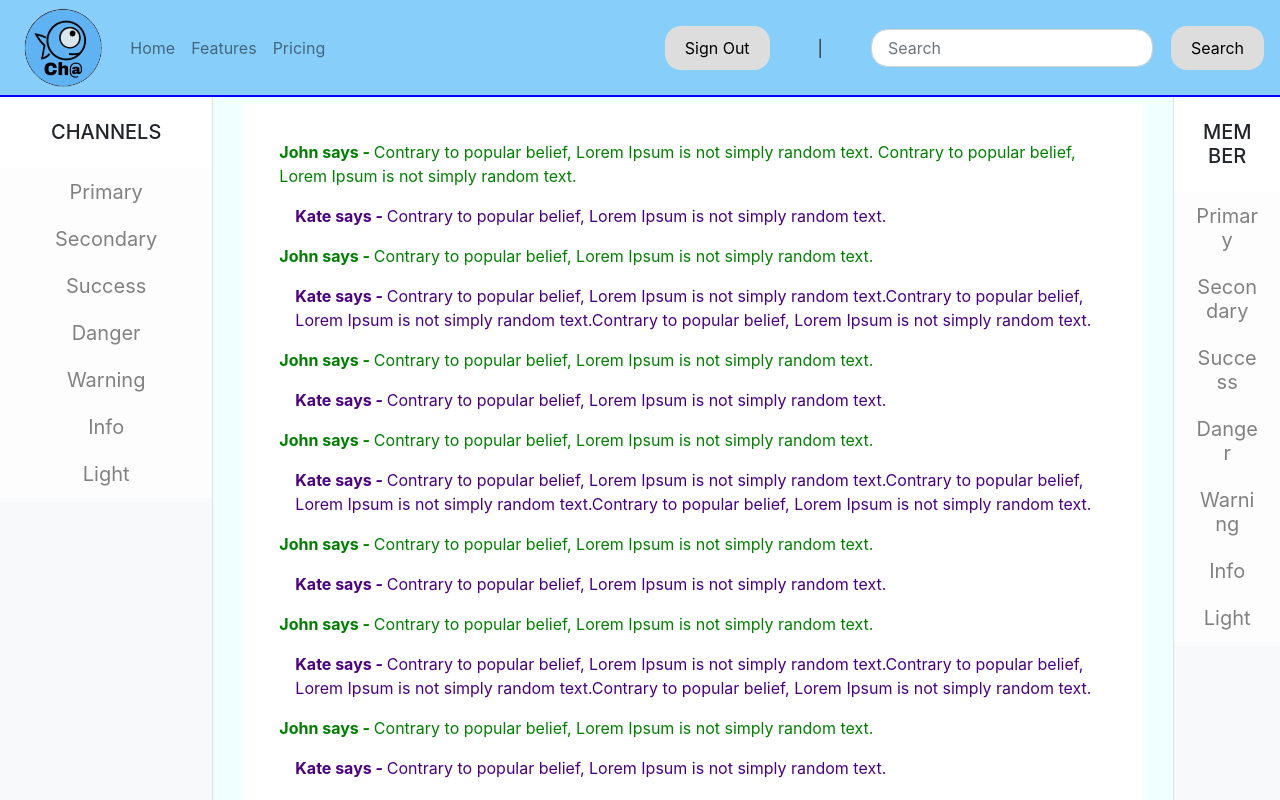
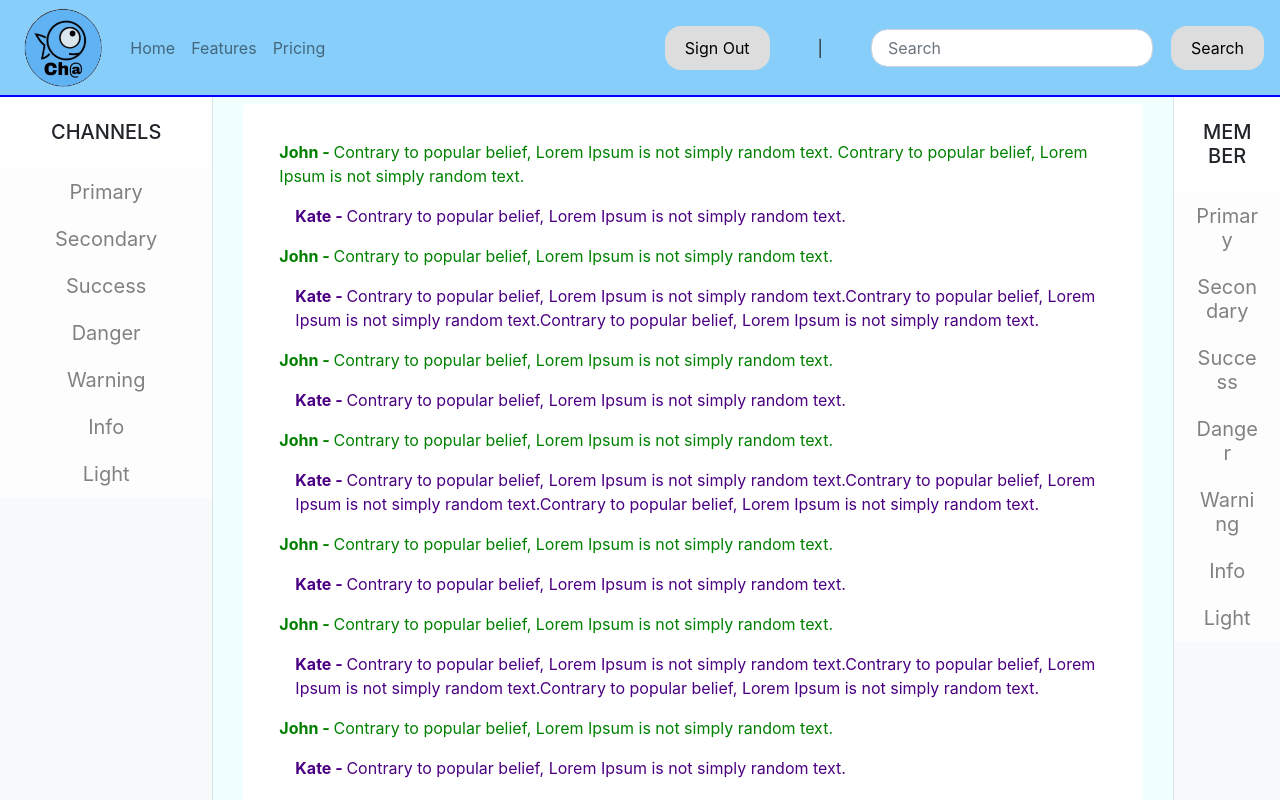
Before and after one commit to catnap89/HelloWorldCommunity, a React (Create React App) app in the folder client/: page /community/1 in a window 1280 px wide. Shown: the top 800 px of the page. Built offline with nearby package versions, Linux system fonts and the light colour scheme.

Commit message:
font adjustment

```diff
--- a/client/public/index.html
+++ b/client/public/index.html
@@ -1,5 +1,5 @@
 <!doctype html>
-<html style="background-color: azure;" lang="en">
+<html style="background-color:azure;" lang="en">
   <head>
     <meta charset="utf-8">
     <meta name="viewport" content="width=device-width, initial-scale=1, shrink-to-fit=no">
@@ -21,7 +21,7 @@
     -->
     <title>React App</title>
   </head>
-  <body style="background-color: azure;">
+  <body style="background-color:azure">
     <noscript>
       You need to enable JavaScript to run this app.
     </noscript>
--- a/client/src/components/Chatbox/index.js
+++ b/client/src/components/Chatbox/index.js
@@ -11,69 +11,69 @@ const Chatbox = (props) => (
     <Card className= 'col-9 p-3 border-0 mt-2 mb-4'>
         <Card.Body className='chat'>
             <p className='response1'>
-            <strong>John says - </strong> Contrary to popular belief, Lorem Ipsum is not simply random text. Contrary to popular belief, Lorem Ipsum is not simply random text.
+            <strong>John - </strong> Contrary to popular belief, Lorem Ipsum is not simply random text. Contrary to popular belief, Lorem Ipsum is not simply random text.
             </p>
 
             <p className='response ml-3'>
-            <strong>Kate says - </strong>Contrary to popular belief, Lorem Ipsum is not simply random text.
+            <strong>Kate - </strong>Contrary to popular belief, Lorem Ipsum is not simply random text.
             </p>
             <p className='response1'>
-            <strong>John says - </strong>Contrary to popular belief, Lorem Ipsum is not simply random text.
+            <strong>John - </strong>Contrary to popular belief, Lorem Ipsum is not simply random text.
             </p>
 
             <p className='response ml-3 '>
-            <strong>Kate says - </strong>Contrary to popular belief, Lorem Ipsum is not simply random text.Contrary to popular belief, Lorem Ipsum is not simply random text.Contrary to popular belief, Lorem Ipsum is not simply random text.
+            <strong>Kate - </strong>Contrary to popular belief, Lorem Ipsum is not simply random text.Contrary to popular belief, Lorem Ipsum is not simply random text.Contrary to popular belief, Lorem Ipsum is not simply random text.
             </p>
             <p className='response1'>
-            <strong>John says - </strong>Contrary to popular belief, Lorem Ipsum is not simply random text.
+            <strong>John - </strong>Contrary to popular belief, Lorem Ipsum is not simply random text.
             </p>
 
             <p className='response ml-3'>
-            <strong>Kate says - </strong>Contrary to popular belief, Lorem Ipsum is not simply random text.
+            <strong>Kate - </strong>Contrary to popular belief, Lorem Ipsum is not simply random text.
             </p>
 
             <p className='response1'>
-            <strong>John says - </strong>Contrary to popular belief, Lorem Ipsum is not simply random text.
+            <strong>John - </strong>Contrary to popular belief, Lorem Ipsum is not simply random text.
             </p>
 
             <p className='response ml-3 '>
-            <strong>Kate says - </strong>Contrary to popular belief, Lorem Ipsum is not simply random text.Contrary to popular belief, Lorem Ipsum is not simply random text.Contrary to popular belief, Lorem Ipsum is not simply random text.
+            <strong>Kate - </strong>Contrary to popular belief, Lorem Ipsum is not simply random text.Contrary to popular belief, Lorem Ipsum is not simply random text.Contrary to popular belief, Lorem Ipsum is not simply random text.
             </p>
             <p className='response1'>
-            <strong>John says - </strong>Contrary to popular belief, Lorem Ipsum is not simply random text.
+            <strong>John - </strong>Contrary to popular belief, Lorem Ipsum is not simply random text.
             </p>
 
             <p className='response ml-3'>
-            <strong>Kate says - </strong>Contrary to popular belief, Lorem Ipsum is not simply random text.
+            <strong>Kate - </strong>Contrary to popular belief, Lorem Ipsum is not simply random text.
             </p>
             <p className='response1'>
-            <strong>John says - </strong>Contrary to popular belief, Lorem Ipsum is not simply random text.
+            <strong>John - </strong>Contrary to popular belief, Lorem Ipsum is not simply random text.
             </p>
 
             <p className='response ml-3 '>
-            <strong>Kate says - </strong>Contrary to popular belief, Lorem Ipsum is not simply random text.Contrary to popular belief, Lorem Ipsum is not simply random text.Contrary to popular belief, Lorem Ipsum is not simply random text.
+            <strong>Kate - </strong>Contrary to popular belief, Lorem Ipsum is not simply random text.Contrary to popular belief, Lorem Ipsum is not simply random text.Contrary to popular belief, Lorem Ipsum is not simply random text.
             </p>
             <p className='response1'>
-            <strong>John says - </strong>Contrary to popular belief, Lorem Ipsum is not simply random text.
+            <strong>John - </strong>Contrary to popular belief, Lorem Ipsum is not simply random text.
             </p>
 
             <p className='response ml-3'>
-            <strong>Kate says - </strong>Contrary to popular belief, Lorem Ipsum is not simply random text.
+            <strong>Kate - </strong>Contrary to popular belief, Lorem Ipsum is not simply random text.
             </p>
 
             <p className='response1'>
-            <strong>John says - </strong>Contrary to popular belief, Lorem Ipsum is not simply random text.
+            <strong>John - </strong>Contrary to popular belief, Lorem Ipsum is not simply random text.
             </p>
 
             <p className='response ml-3 '>
-            <strong>Kate says - </strong>Contrary to popular belief, Lorem Ipsum is not simply random text.Contrary to popular belief, Lorem Ipsum is not simply random text.Contrary to popular belief, Lorem Ipsum is not simply random text.
+            <strong>Kate - </strong>Contrary to popular belief, Lorem Ipsum is not simply random text.Contrary to popular belief, Lorem Ipsum is not simply random text.Contrary to popular belief, Lorem Ipsum is not simply random text.
             </p>
             <p className='response1'>
-            <strong>John says - </strong>Contrary to popular belief, Lorem Ipsum is not simply random text.
+            <strong>John - </strong>Contrary to popular belief, Lorem Ipsum is not simply random text.
             </p>
 
             <p className='response ml-3'>
-            <strong>Kate says - </strong>Contrary to popular belief, Lorem Ipsum is not simply random text.
+            <strong>Kate - </strong>Contrary to popular belief, Lorem Ipsum is not simply random text.
             </p>
         </Card.Body>
 
```
